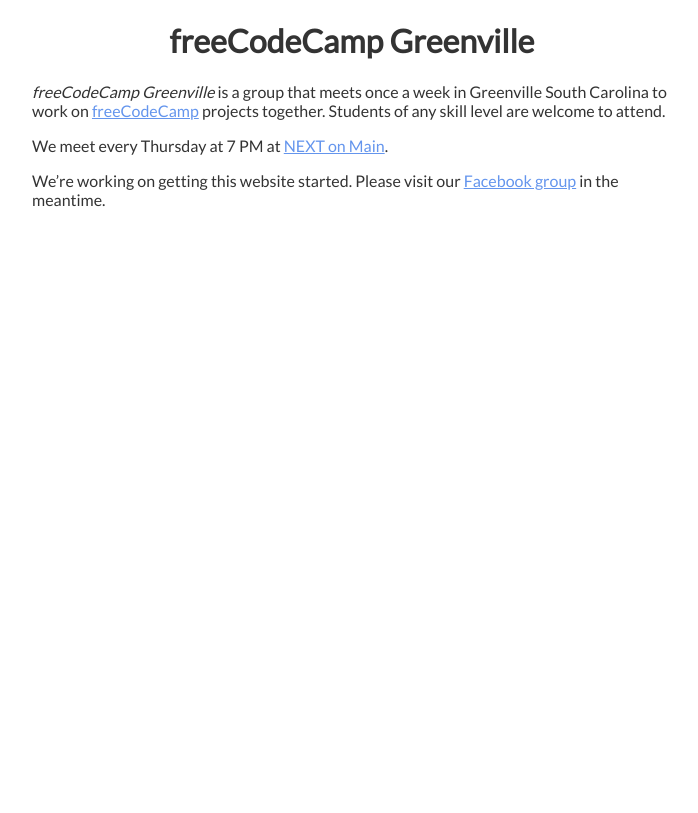
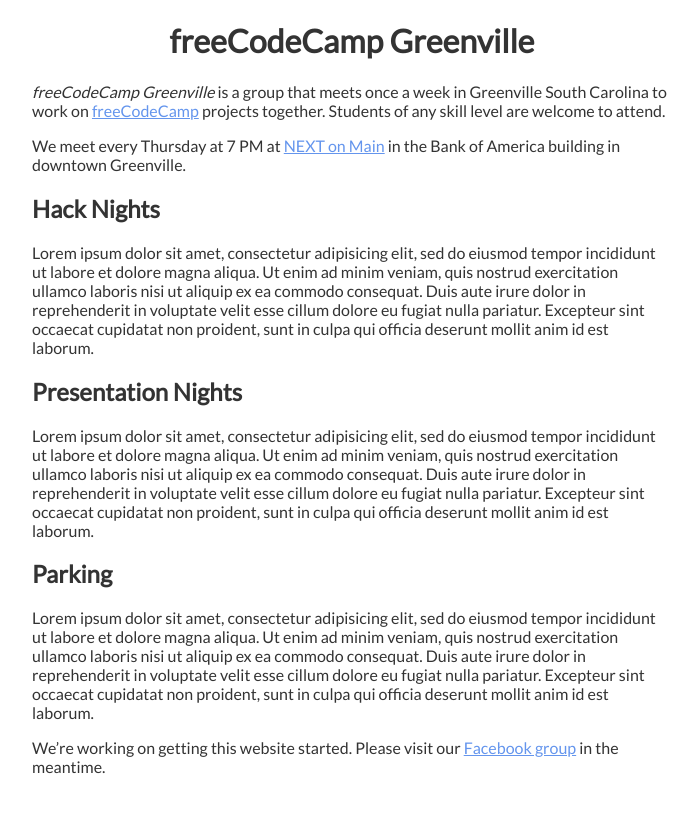
Before and after one commit to freecodecamp-greenville/fcc-greenville-www, a Jekyll site: the page built from index.md, in a window 1280 px wide. Shown: the top 813 px of the page, without its empty margins (288-986 px from the left). Built offline with Jekyll 4.4.1, drawn with Linux system fonts in a browser that asks for light colours; our own code applies the rules of GitHub Pages for plain Markdown files.

Commit message:
Added sections

```diff
--- a/index.md
+++ b/index.md
@@ -7,8 +7,37 @@
 Carolina to work on [freeCodeCamp](https://www.freecodecamp.com/) projects
 together. Students of any skill level are welcome to attend.
 
+
 We meet every Thursday at 7 PM at
-[NEXT on Main](http://www.greenvillenext.com/next-space-locations/next-main/).
+[NEXT on Main](http://www.greenvillenext.com/next-space-locations/next-main/)
+in the Bank of America building in downtown Greenville.
+
+## Hack Nights
+
+Lorem ipsum dolor sit amet, consectetur adipisicing elit, sed do eiusmod tempor
+incididunt ut labore et dolore magna aliqua. Ut enim ad minim veniam, quis
+nostrud exercitation ullamco laboris nisi ut aliquip ex ea commodo consequat.
+Duis aute irure dolor in reprehenderit in voluptate velit esse cillum dolore eu
+fugiat nulla pariatur. Excepteur sint occaecat cupidatat non proident, sunt in
+culpa qui officia deserunt mollit anim id est laborum.
+
+## Presentation Nights
+
+Lorem ipsum dolor sit amet, consectetur adipisicing elit, sed do eiusmod tempor
+incididunt ut labore et dolore magna aliqua. Ut enim ad minim veniam, quis
+nostrud exercitation ullamco laboris nisi ut aliquip ex ea commodo consequat.
+Duis aute irure dolor in reprehenderit in voluptate velit esse cillum dolore eu
+fugiat nulla pariatur. Excepteur sint occaecat cupidatat non proident, sunt in
+culpa qui officia deserunt mollit anim id est laborum.
+
+## Parking
+
+Lorem ipsum dolor sit amet, consectetur adipisicing elit, sed do eiusmod tempor
+incididunt ut labore et dolore magna aliqua. Ut enim ad minim veniam, quis
+nostrud exercitation ullamco laboris nisi ut aliquip ex ea commodo consequat.
+Duis aute irure dolor in reprehenderit in voluptate velit esse cillum dolore eu
+fugiat nulla pariatur. Excepteur sint occaecat cupidatat non proident, sunt in
+culpa qui officia deserunt mollit anim id est laborum.
 
 We're working on getting this website started. Please visit our
 [Facebook group](https://www.facebook.com/groups/free.code.camp.Greenville/) in
```
